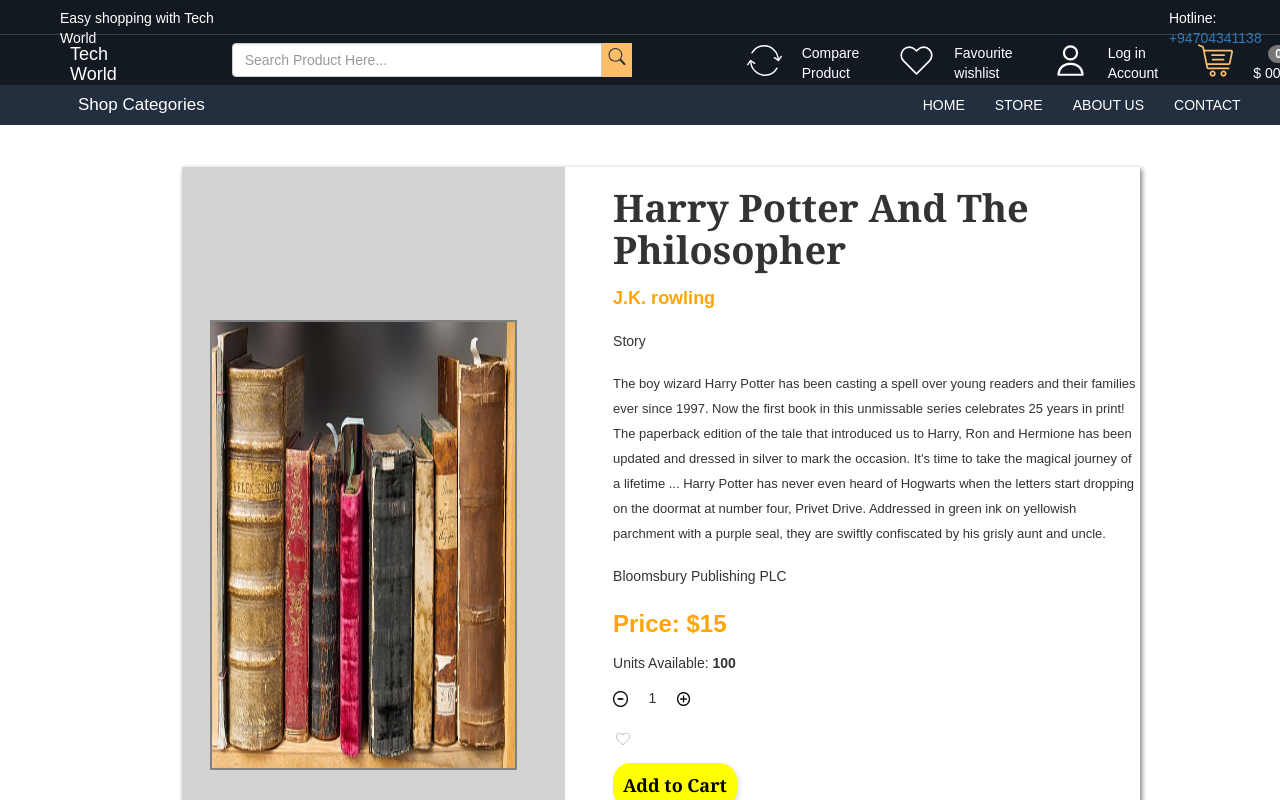
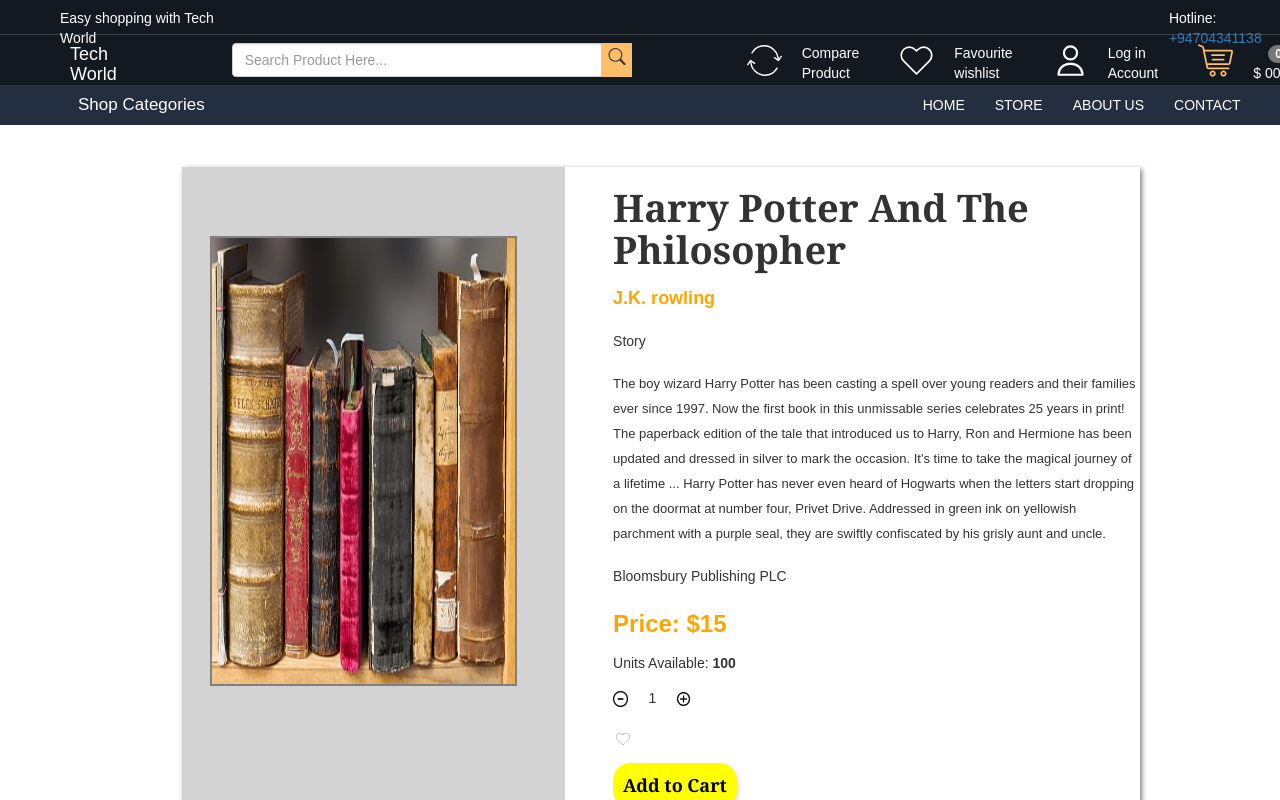
Before and after one commit to SeyonSuriya/e-commerce_system_with_API_-Group-, a React (Create React App) app in the folder frontend/: page /product in a window 1280 px wide. Shown: the top 800 px of the page. Built offline with nearby package versions, Linux system fonts and the light colour scheme; no server answers.

Commit message:
pproduct details changed

```diff
--- a/frontend/src/components/product_page.css
+++ b/frontend/src/components/product_page.css
@@ -42,8 +42,8 @@
   border: 2px solid gray;
   height:450px;
   width:80%;
-  margin-top: 40%;
-  margin-bottom: 40%;
+  margin-top: 18%;
+  margin-bottom: 10%;
 }
 
 
@@ -85,6 +85,7 @@
   text-decoration: none;
   padding-top: 1rem;
   margin-top: 1.5rem;
+  margin-bottom: 2rem;
   box-shadow: 2px 2px 5px #ddd;
   border:none;
   transition: 0.2s ease-in;
```
